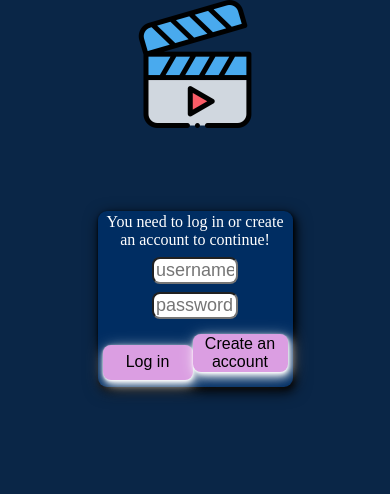
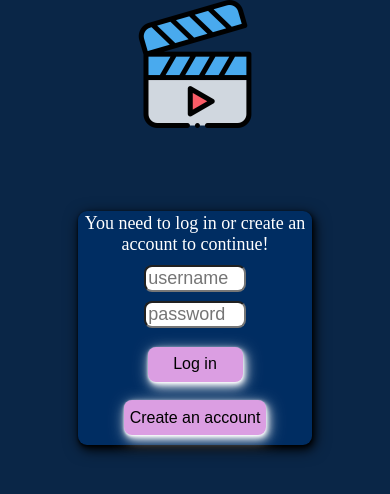
Before and after one commit to MRjeanba/MovieWebApp, a React (Create React App) app in the folder client/: page / in a window 390 px wide. Shown: the top 494 px of the page. Built offline with nearby package versions, Linux system fonts and the light colour scheme.

Commit message:
Finally adapt the login page css

```diff
--- a/client/src/components/UI/LoginPage.module.css
+++ b/client/src/components/UI/LoginPage.module.css
@@ -69,28 +69,22 @@
     .modal {
         border-radius: 9px;
         top: 25%;
-        left: 25%;
+        left: 20%;
         bottom: 10%;
-        width: 50%;
+        width: 60%;
         height: fit-content;
         text-align: center;
-        font-size: small;
-        color: white;
-        background-color: #002D62;
-        box-shadow: 0px 1px 2px 0px rgba(0, 0, 0, 0.7),
-        1px 2px 4px 0px rgba(0, 0, 0, 0.7),
-        2px 4px 8px 0px rgba(0, 0, 0, 0.7),
-        2px 4px 16px 0px rgba(0, 0, 0, 0.7);
-        animation: slide-down 300ms ease-out forwards;
     }
 
     .firstInput{
         margin-top: 4%;
     }
+    .title{
+        font-size: large;
+    }
     .modalButton{
-        margin-top: 4%;
-        margin-bottom: 4%;
-        max-width: 95px;
+        max-height: 90px;
+        min-width: 95px;
     }
 
 }
--- a/client/src/components/UX/DeleteUpdateModal.module.css
+++ b/client/src/components/UX/DeleteUpdateModal.module.css
@@ -54,5 +54,19 @@
 }
 
 @media (max-width:480px){
-
+    .title{
+        font-size: large;
+        font-weight: bold;
+    }
+    .outcomes{
+        font-size: medium;
+    }
+    .modal{
+        left: 15%;
+        width: 70%;
+    }
+    .modalButton{
+        margin-bottom: 16px;
+        margin-right: 8px;
+    }
 }
```
